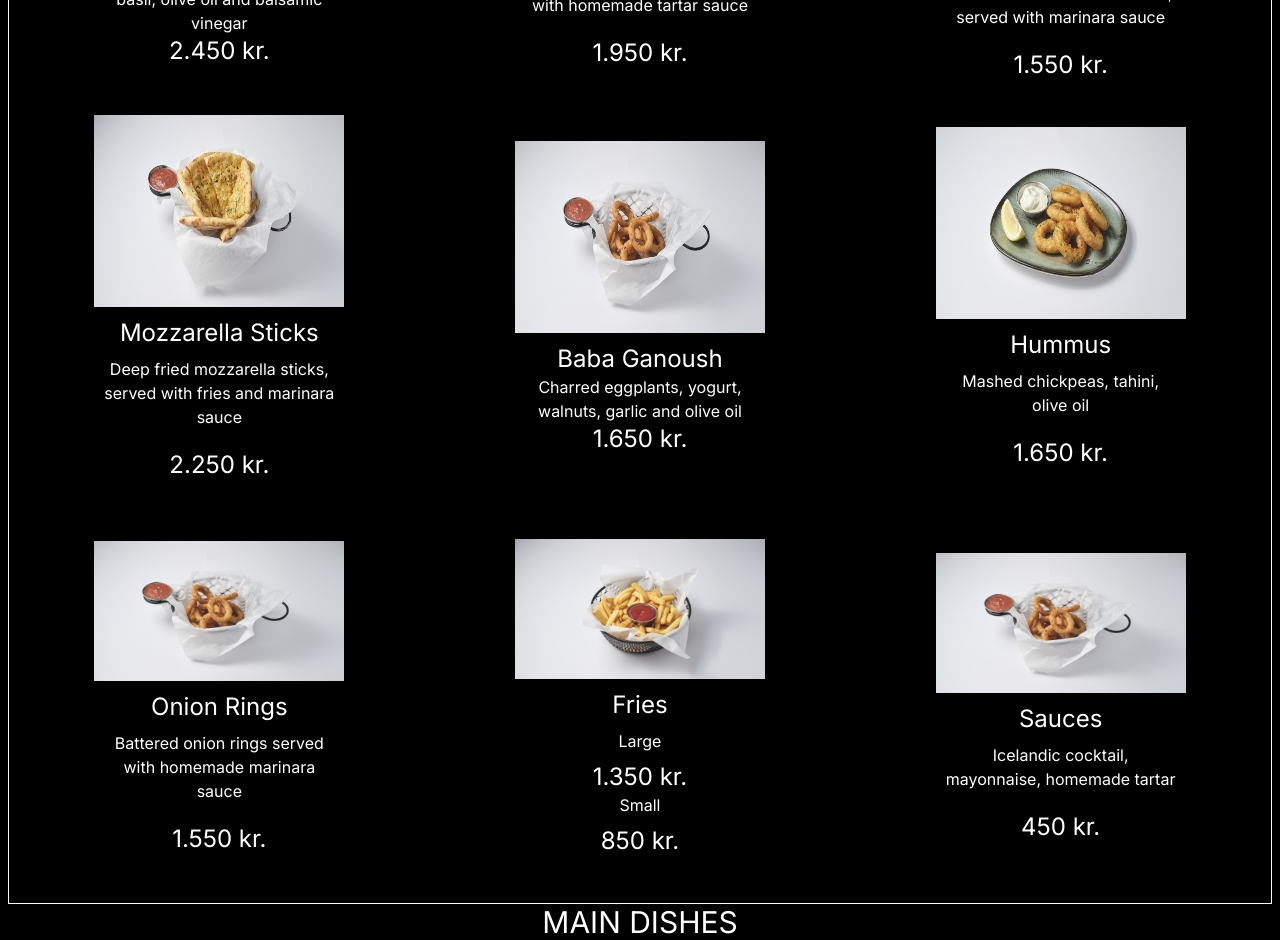
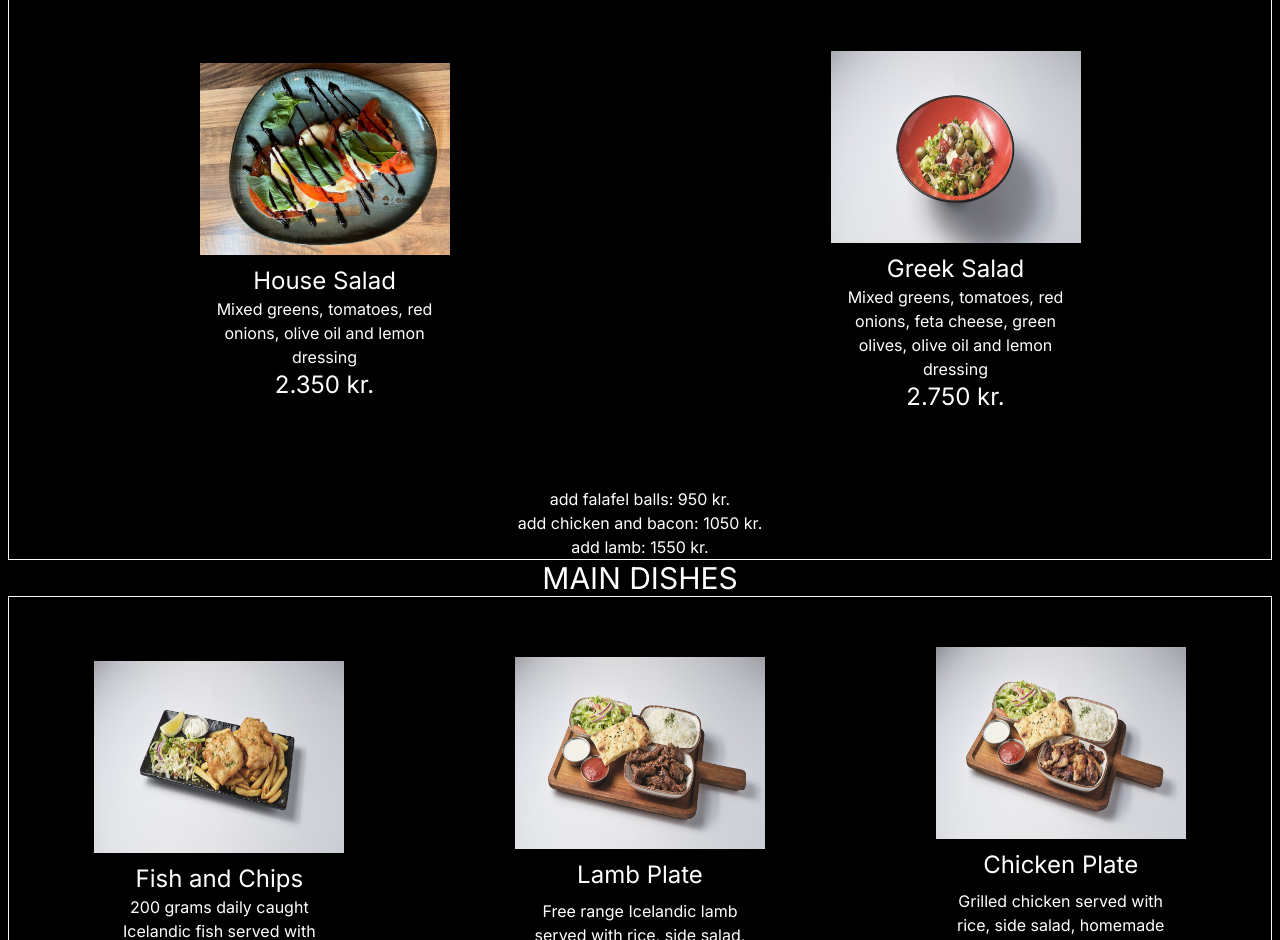
Before and after one commit to salam4life2270/101bistro, a Next.js app: page /menus in a window 1280 px wide. Shown: the part 1860-2800 px from the top of the page. Built offline with nearby package versions, Linux system fonts and the light colour scheme.

Commit message:
updating menus

```diff
--- a/app/contact/page.jsx
+++ b/app/contact/page.jsx
@@ -22,7 +22,7 @@ const Contact = () => {
       </section>
       <section className="mt-10">
       <h1 className="text-center text-2xl mb-4" >Opening Hours</h1>
-      <p className="text-xl text-center font-cursive italic mx-4">Come Visit</p>
+      <p className="text-2xl text-center font-cursive italic mx-4">Come Visit</p>
       <p className="text-lg mb-4 mt-4">
       Mon - Fri: 11:00am - 10:30pm
       </p>
--- a/app/image/page.jsx
+++ b/app/image/page.jsx
@@ -17,13 +17,13 @@ const Imagee = () => {
   <div className="absolute inset-0 bg-black opacity-30"></div>
 
   {/* Content */}
-  <div className="absolute inset-y-0 left-0 w-full flex flex-col items-start justify-center text-white px-4 md:px-8">
-    <div className="flex flex-row">
-      <h1 className="text-2xl mx-4">Eat.</h1>
-      <h1 className="text-2xl mx-4">Drink.</h1>
-      <h1 className="text-2xl mx-4">Relax.</h1>
+  <div className="absolute inset-y-0 left-0 w-full flex flex-col items-start justify-center text-white px-1 md:px-8">
+    <div className="flex flex-row justify-start ">
+      <h1 className="text-2xl mx-1">Eat.</h1>
+      <h1 className="text-2xl mx-1">Drink.</h1>
+      <h1 className="text-2xl mx-1">Relax.</h1>
     </div>
-    <p className="text-xl font-cursive italic mx-4">Treat yourself</p>
+    <p className="text-2xl font-cursive italic mx-1">Treat yourself</p>
   </div>
 </div>
 
--- a/app/menus/menus.css
+++ b/app/menus/menus.css
@@ -18,7 +18,7 @@
 
 .starter {
   width: 250px;
-  height: 400px;
+  height: 500px;
   display: flex;
   flex-direction: column;
   justify-content: center;
--- a/app/menus/page.jsx
+++ b/app/menus/page.jsx
@@ -6,10 +6,10 @@ const Menus = () => {
     <div className="flex min-h-screen flex-col items-center text-center pt-48 p-2 z-20 w-full h-full  text-white ">
       <div>
         <h1 className="text-center text-4xl mb-2">Our Menu</h1>
-        <h1 className="text-center italic text-2xl mb-4">For allergy/intolerance information please call us: +354 588-0015</h1>
+        <h1 className="text-center italic mb-4">For allergy/intolerance information please call us: +354 588-0015</h1>
       </div>
 
-      <div className="text-center text-3xl">
+      <div className="text-center text-2xl">
         <h2>STARTERS AND SIDES</h2>
       </div>
 
@@ -119,109 +119,46 @@ const Menus = () => {
 
       </div>
 
-      <div className="text-center text-3xl">
+      <div className="text-center text-2xl">
         <h2>SALADS</h2>
       </div>
 
       <div className='container'>
 
+<div>
 
           <div className='row'>
         <div className="starter ">
           <img src="./newcaprese.jpg" alt="" className=" w-88 h-48 " />
           <div className="description">
-            <h3 className='text-2xl'>Caprese Salad</h3>
-            <p>Fresh mozzarella, tomatoes, basil, olive oil and balsamic vinegar</p>
-            <p className='text-2xl'>2.450 kr.</p>
+            <h3 className='text-2xl'>House Salad</h3>
+            <p>Mixed greens, tomatoes, red onions, olive oil and lemon dressing</p>
+            <p className='text-2xl'>2.350 kr.</p>
           </div>
         </div>
 
         <div class="starter">
-          <img src="./calamari.jpeg" alt=""  className=" w-88 h-48 "/>
+          <img src="./greeks.jpeg" alt=""  className=" w-88 h-48 "/>
           <div class="description">
-            <h3 className='text-2xl mb-2'>Calamari</h3>
-            <p className='mb-5'>Battered squid rings served with homemade tartar sauce</p>
-            <p className='text-2xl'>1.950 kr.</p>
+            <h3 className='text-2xl'>Greek Salad</h3>
+            <p>Mixed greens, tomatoes, red onions, feta cheese, green olives, olive oil and lemon dressing</p>
+            <p className='text-2xl'>2.750 kr.</p>
           </div>
         </div>
+</div>
+<div>
+  <p>add falafel balls: 950 kr.</p>
+  <p>add chicken and bacon: 1050 kr.</p>
+  <p>add lamb: 1550 kr.</p>
+</div>
 
-        <div class="starter">
-          <img src="./garlicb.jpeg" alt="" className=" w-88 h-48 "   />
-          <div class="description">
-            <h3 className='text-2xl mb-2'>Garlic Bread</h3>
-            <p className='mb-5'>Freshly baked in the brick oven with mozzarella cheese, served with marinara sauce</p>
-            <p className='text-2xl'>1.550 kr.</p>
-          </div>
-        </div>
+
+
 
 
           </div>
 
-          <div className='row'>
 
-        <div class="starter">
-          <img src="./garlicb.jpeg" alt=""  className=" w-88 h-48 "  />
-          <div class="description">
-            <h3 className='text-2xl mb-2'>Mozzarella Sticks</h3>
-            <p className='mb-5'>Deep fried mozzarella sticks, served with fries and marinara sauce</p>
-            <p className='text-2xl'>2.250 kr.</p>
-          </div>
-        </div>
-
-        <div className="starter">
-          <img src="./onion.jpeg" alt=""  className=" w-88 h-48 "  />
-          <div className="description">
-            <h3 className='text-2xl'>Baba Ganoush</h3>
-            <p>Charred eggplants, yogurt, walnuts, garlic and olive oil</p>
-            <p className='text-2xl'>1.650 kr.</p>
-          </div>
-        </div>
-
-        <div class="starter">
-          <img src="./calamari.jpeg" alt=""  className=" w-88 h-48 "  />
-          <div class="description">
-            <h3 className='text-2xl mb-2'>Hummus</h3>
-            <p className='mb-5'>Mashed chickpeas, tahini, olive oil</p>
-            <p className='text-2xl'>1.650 kr.</p>
-          </div>
-        </div>
-
-
-          </div>
-
-          <div className='row'>
-
-
-        <div class="starter">
-          <img src="./onion.jpeg" alt=""  className="w-25 h-25"  />
-          <div class="description">
-            <h3 className='text-2xl mb-2'>Onion Rings</h3>
-            <p className='mb-5'>Battered onion rings served with homemade marinara sauce</p>
-            <p className='text-2xl'>1.550 kr.</p>
-          </div>
-        </div>
-
-        <div class="starter">
-          <img src="./fries.jpeg" alt=""  className="w-25 h-25"  />
-          <div class="description">
-            <h3 className='text-2xl mb-2'>Fries</h3>
-            <p className='mb-2'>Large</p>
-            <p className='text-2xl'>1.350 kr.</p>
-            <p className='mb-2'>Small</p>
-            <p className='text-2xl'>850 kr.</p>
-          </div>
-        </div>
-
-        <div class="starter">
-          <img src="./onion.jpeg" alt=""  className="w-25 h-25"  />
-          <div class="description">
-            <h3 className='text-2xl mb-2'>Sauces</h3>
-            <p className='mb-5'>Icelandic cocktail, mayonnaise, homemade tartar</p>
-            <p className='text-2xl'>450 kr.</p>
-          </div>
-        </div>
-
-          </div>
 
 
 
@@ -237,29 +174,29 @@ const Menus = () => {
 
           <div className='row'>
         <div className="starter ">
-          <img src="./newcaprese.jpg" alt="" className=" w-88 h-48 " />
+          <img src="./fish.jpeg" alt="" className=" w-88 h-48 " />
           <div className="description">
-            <h3 className='text-2xl'>Caprese Salad</h3>
-            <p>Fresh mozzarella, tomatoes, basil, olive oil and balsamic vinegar</p>
-            <p className='text-2xl'>2.450 kr.</p>
+            <h3 className='text-2xl'>Fish and Chips</h3>
+            <p>200 grams daily caught Icelandic fish served with fries, side salad and homemade tartar sauce</p>
+            <p className='text-2xl'>3.650 kr.</p>
           </div>
         </div>
 
         <div class="starter">
-          <img src="./calamari.jpeg" alt=""  className=" w-88 h-48 "/>
+          <img src="./lambp.jpeg" alt=""  className=" w-88 h-48 "/>
           <div class="description">
-            <h3 className='text-2xl mb-2'>Calamari</h3>
-            <p className='mb-5'>Battered squid rings served with homemade tartar sauce</p>
-            <p className='text-2xl'>1.950 kr.</p>
+            <h3 className='text-2xl mb-2'>Lamb Plate</h3>
+            <p>Free range Icelandic lamb served with rice, side salad, homemade flat bread, garlic yogurt and chili sauce</p>
+            <p className='text-2xl'>4.450 kr.</p>
           </div>
         </div>
 
         <div class="starter">
-          <img src="./garlicb.jpeg" alt="" className=" w-88 h-48 "   />
+          <img src="./chickenp.jpeg" alt="" className=" w-88 h-48 "   />
           <div class="description">
-            <h3 className='text-2xl mb-2'>Garlic Bread</h3>
-            <p className='mb-5'>Freshly baked in the brick oven with mozzarella cheese, served with marinara sauce</p>
-            <p className='text-2xl'>1.550 kr.</p>
+            <h3 className='text-2xl mb-2'>Chicken Plate</h3>
+            <p className='mb-5'>Grilled chicken served with rice, side salad, homemade flat bread, garlic yogurt and chili sauce</p>
+            <p className='text-2xl'>3.850 kr.</p>
           </div>
         </div>
 
@@ -269,177 +206,73 @@ const Menus = () => {
           <div className='row'>
 
         <div class="starter">
-          <img src="./garlicb.jpeg" alt=""  className=" w-88 h-48 "  />
+          <img src="./falafelp.jpeg" alt=""  className=" w-88 h-48 "  />
           <div class="description">
-            <h3 className='text-2xl mb-2'>Mozzarella Sticks</h3>
-            <p className='mb-5'>Deep fried mozzarella sticks, served with fries and marinara sauce</p>
-            <p className='text-2xl'>2.250 kr.</p>
+            <h3 className='text-2xl mb-2'>Falafel Plate</h3>
+            <p className='mb-5'>Falafel balls served with rice, side salad, feta cheese, homemade flat bread, garlic yogurt and chili sauce</p>
+            <p className='text-2xl'>3.250 kr.</p>
           </div>
         </div>
 
         <div className="starter">
           <img src="./onion.jpeg" alt=""  className=" w-88 h-48 "  />
           <div className="description">
-            <h3 className='text-2xl'>Baba Ganoush</h3>
-            <p>Charred eggplants, yogurt, walnuts, garlic and olive oil</p>
-            <p className='text-2xl'>1.650 kr.</p>
+            <h3 className='text-2xl'>Mediterranean Platter</h3>
+            <p>Spicy chicken-vegetable casserole served with rice, eggplant yogurt dip, onion salad and homemade flat bread</p>
+            <p className='text-2xl'>4.150 kr.</p>
+          </div>
+        </div>
+
+
+
+          </div>
+
+
+
+
+
+
+      </div>
+
+      <div className="text-center text-2xl">
+        <h2>BURGERS</h2>
+      </div>
+
+      <div className='container'>
+        <h2>Please note that all burgers are served with fries</h2>
+
+          <div className='row'>
+        <div className="starter ">
+          <img src="./bigk.jpeg" alt="" className=" w-88 h-48 " />
+          <div className="description">
+            <h3 className='text-2xl'>Big Kahuna</h3>
+            <p>Classic cheeseburger with beef patty, cheese, tomato, lettuce and sauce</p>
+            <p className='text-2xl'>2.750 kr.</p>
+          </div>
+          <div>
+            <p>Double your burger: 950 kr.</p>
+            <p>Add bacon: 450 kr.</p>
+            <p>Add egg: 450 kr.</p>
+            <p>Add jalapenos: 450 kr.</p>
+            <p>Add pineapple: 450 kr.</p>
           </div>
         </div>
 
         <div class="starter">
-          <img src="./calamari.jpeg" alt=""  className=" w-88 h-48 "  />
+          <img src="./calamari.jpeg" alt=""  className=" w-88 h-48 "/>
           <div class="description">
-            <h3 className='text-2xl mb-2'>Hummus</h3>
-            <p className='mb-5'>Mashed chickpeas, tahini, olive oil</p>
-            <p className='text-2xl'>1.650 kr.</p>
+            <h3 className='text-2xl mb-2'>Oh My Cod!</h3>
+            <p className='mb-5'>Our famous deep fried battered fish, tomato, lettuce and homemade tartar sauce</p>
+            <p className='text-2xl'>2.850 kr.</p>
           </div>
         </div>
 
 
           </div>
 
-          <div className='row'>
-
-
-        <div class="starter">
-          <img src="./onion.jpeg" alt=""  className="w-25 h-25"  />
-          <div class="description">
-            <h3 className='text-2xl mb-2'>Onion Rings</h3>
-            <p className='mb-5'>Battered onion rings served with homemade marinara sauce</p>
-            <p className='text-2xl'>1.550 kr.</p>
-          </div>
-        </div>
-
-        <div class="starter">
-          <img src="./fries.jpeg" alt=""  className="w-25 h-25"  />
-          <div class="description">
-            <h3 className='text-2xl mb-2'>Fries</h3>
-            <p className='mb-2'>Large</p>
-            <p className='text-2xl'>1.350 kr.</p>
-            <p className='mb-2'>Small</p>
-            <p className='text-2xl'>850 kr.</p>
-          </div>
-        </div>
-
-        <div class="starter">
-          <img src="./onion.jpeg" alt=""  className="w-25 h-25"  />
-          <div class="description">
-            <h3 className='text-2xl mb-2'>Sauces</h3>
-            <p className='mb-5'>Icelandic cocktail, mayonnaise, homemade tartar</p>
-            <p className='text-2xl'>450 kr.</p>
-          </div>
-        </div>
-
-          </div>
 
 
 
-
-      </div>
-
-      <div className="text-center text-3xl">
-        <h2>BURGERS</h2>
-      </div>
-
-      <div className='container'>
-
-
-          <div className='row'>
-        <div className="starter ">
-          <img src="./newcaprese.jpg" alt="" className=" w-88 h-48 " />
-          <div className="description">
-            <h3 className='text-2xl'>Caprese Salad</h3>
-            <p>Fresh mozzarella, tomatoes, basil, olive oil and balsamic vinegar</p>
-            <p className='text-2xl'>2.450 kr.</p>
-          </div>
-        </div>
-
-        <div class="starter">
-          <img src="./calamari.jpeg" alt=""  className=" w-88 h-48 "/>
-          <div class="description">
-            <h3 className='text-2xl mb-2'>Calamari</h3>
-            <p className='mb-5'>Battered squid rings served with homemade tartar sauce</p>
-            <p className='text-2xl'>1.950 kr.</p>
-          </div>
-        </div>
-
-        <div class="starter">
-          <img src="./garlicb.jpeg" alt="" className=" w-88 h-48 "   />
-          <div class="description">
-            <h3 className='text-2xl mb-2'>Garlic Bread</h3>
-            <p className='mb-5'>Freshly baked in the brick oven with mozzarella cheese, served with marinara sauce</p>
-            <p className='text-2xl'>1.550 kr.</p>
-          </div>
-        </div>
-
-
-          </div>
-
-          <div className='row'>
-
-        <div class="starter">
-          <img src="./garlicb.jpeg" alt=""  className=" w-88 h-48 "  />
-          <div class="description">
-            <h3 className='text-2xl mb-2'>Mozzarella Sticks</h3>
-            <p className='mb-5'>Deep fried mozzarella sticks, served with fries and marinara sauce</p>
-            <p className='text-2xl'>2.250 kr.</p>
-          </div>
-        </div>
-
-        <div className="starter">
-          <img src="./onion.jpeg" alt=""  className=" w-88 h-48 "  />
-          <div className="description">
-            <h3 className='text-2xl'>Baba Ganoush</h3>
-            <p>Charred eggplants, yogurt, walnuts, garlic and olive oil</p>
-            <p className='text-2xl'>1.650 kr.</p>
-          </div>
-        </div>
-
-        <div class="starter">
-          <img src="./calamari.jpeg" alt=""  className=" w-88 h-48 "  />
-          <div class="description">
-            <h3 className='text-2xl mb-2'>Hummus</h3>
-            <p className='mb-5'>Mashed chickpeas, tahini, olive oil</p>
-            <p className='text-2xl'>1.650 kr.</p>
-          </div>
-        </div>
-
-
-          </div>
-
-          <div className='row'>
-
-
-        <div class="starter">
-          <img src="./onion.jpeg" alt=""  className="w-25 h-25"  />
-          <div class="description">
-            <h3 className='text-2xl mb-2'>Onion Rings</h3>
-            <p className='mb-5'>Battered onion rings served with homemade marinara sauce</p>
-            <p className='text-2xl'>1.550 kr.</p>
-          </div>
-        </div>
-
-        <div class="starter">
-          <img src="./fries.jpeg" alt=""  className="w-25 h-25"  />
-          <div class="description">
-            <h3 className='text-2xl mb-2'>Fries</h3>
-            <p className='mb-2'>Large</p>
-            <p className='text-2xl'>1.350 kr.</p>
-            <p className='mb-2'>Small</p>
-            <p className='text-2xl'>850 kr.</p>
-          </div>
-        </div>
-
-        <div class="starter">
-          <img src="./onion.jpeg" alt=""  className="w-25 h-25"  />
-          <div class="description">
-            <h3 className='text-2xl mb-2'>Sauces</h3>
-            <p className='mb-5'>Icelandic cocktail, mayonnaise, homemade tartar</p>
-            <p className='text-2xl'>450 kr.</p>
-          </div>
-        </div>
-
-          </div>
 
 
 
@@ -451,33 +284,36 @@ const Menus = () => {
       </div>
 
       <div className='container'>
-
+      <h2>Please note that all our 15" pizzas are TAKE AWAY only</h2>
 
           <div className='row'>
         <div className="starter ">
-          <img src="./newcaprese.jpg" alt="" className=" w-88 h-48 " />
+          <img src="./cheese.jpeg" alt="" className=" w-88 h-48 " />
           <div className="description">
-            <h3 className='text-2xl'>Caprese Salad</h3>
-            <p>Fresh mozzarella, tomatoes, basil, olive oil and balsamic vinegar</p>
-            <p className='text-2xl'>2.450 kr.</p>
+            <h3 className='text-2xl'>Cheese</h3>
+            <p>Marinara, mozzarella</p>
+            <p className='text-2xl'>11" 2.750 kr.</p>
+            <p className='text-2xl'>15" 3.150 kr.</p>
           </div>
         </div>
 
         <div class="starter">
-          <img src="./calamari.jpeg" alt=""  className=" w-88 h-48 "/>
+          <img src="./pepperoni.jpeg" alt=""  className=" w-88 h-48 "/>
           <div class="description">
-            <h3 className='text-2xl mb-2'>Calamari</h3>
-            <p className='mb-5'>Battered squid rings served with homemade tartar sauce</p>
-            <p className='text-2xl'>1.950 kr.</p>
+            <h3 className='text-2xl mb-2'>Pepperoni</h3>
+            <p className='mb-5'>Marinara, mozzarella, pepperoni</p>
+            <p className='text-2xl'>11" 3.250 kr.</p>
+            <p className='text-2xl'>15" 4.150 kr.</p>
           </div>
         </div>
 
         <div class="starter">
-          <img src="./garlicb.jpeg" alt="" className=" w-88 h-48 "   />
+          <img src="./hawaii.jpeg" alt="" className=" w-88 h-48 "   />
           <div class="description">
-            <h3 className='text-2xl mb-2'>Garlic Bread</h3>
-            <p className='mb-5'>Freshly baked in the brick oven with mozzarella cheese, served with marinara sauce</p>
-            <p className='text-2xl'>1.550 kr.</p>
+            <h3 className='text-2xl mb-2'>Hawaiian</h3>
+            <p className='mb-5'>Marinara, mozzarella, ham, pineapples</p>
+            <p className='text-2xl'>11" 2.950 kr.</p>
+            <p className='text-2xl'>15" 3.750 kr.</p>
           </div>
         </div>
 
```
